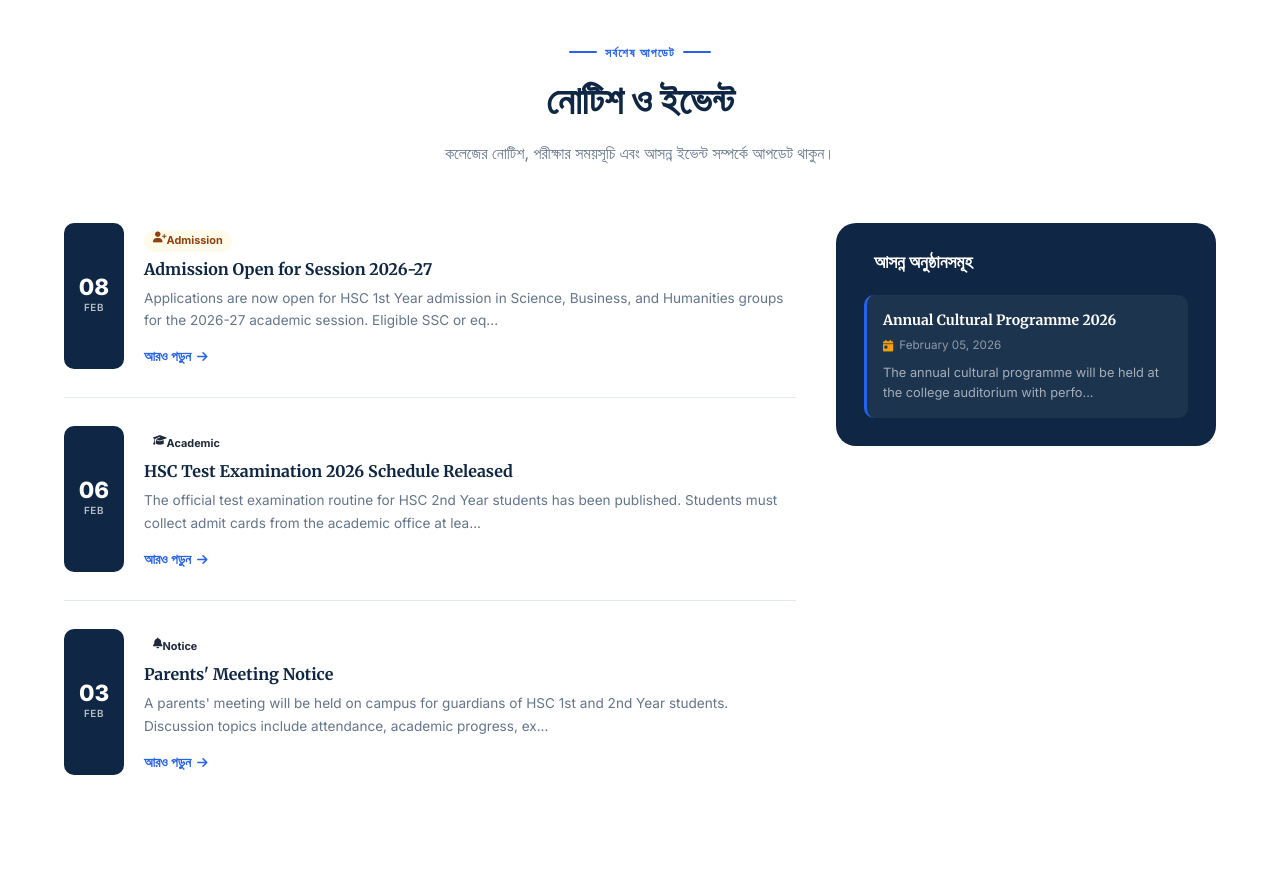
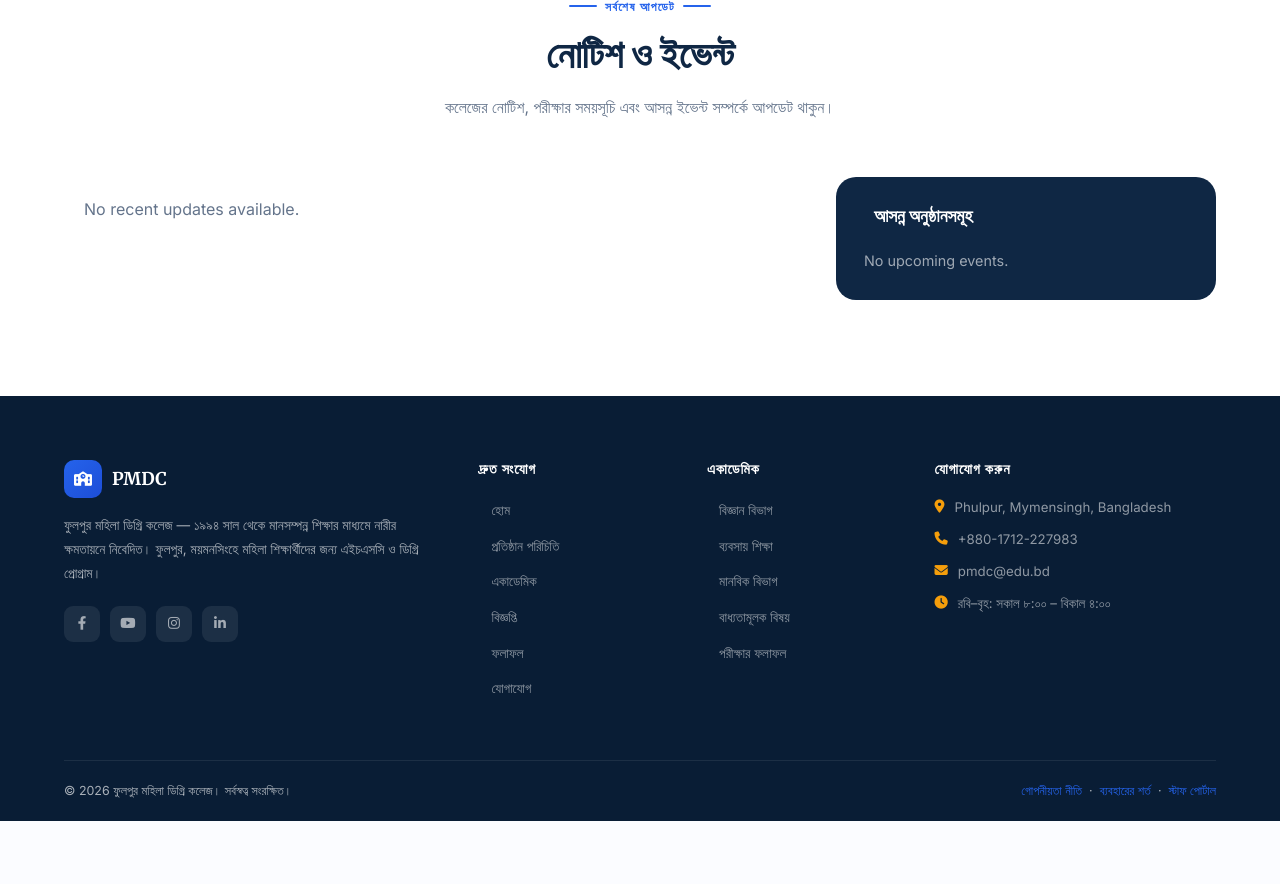
Before and after one commit to ahanafabid01/pmdc, a PHP site: page /pmdc/ in a window 1280 px wide. Shown: the part 4674-5558 px from the top of the page. After the commit the page ends 5495 px from the top, so only its background shows below. Run offline with PHP 8.4, Linux system fonts and the light colour scheme; data that the repository does not hold is empty.

Commit message:
feat: implement announcement management system and remove maintenance scripts

```diff
--- a/includes/announcements-data.php
+++ b/includes/announcements-data.php
@@ -64,85 +64,7 @@ function pmdc_announcements_init() {
     ) ENGINE=InnoDB DEFAULT CHARSET=utf8mb4 COLLATE=utf8mb4_unicode_ci;";
 
     if ($db->exec($sql) !== false) {
-        // Seed initial data
-        $items = [
-            [
-                'title' => 'Admission Open for Session 2026-27',
-                'category' => 'admission',
-                'category_label' => 'Admission',
-                'badge_label' => 'Urgent',
-                'badge_class' => 'badge-urgent',
-                'date' => '2026-02-08',
-                'author' => 'Admission Office',
-                'published' => 1,
-                'body' => "Applications are now open for HSC 1st Year admission in Science, Business, and Humanities groups for the 2026-27 academic session.\n\nEligible SSC or equivalent pass students are encouraged to complete the application process before the deadline. Required documents include academic transcripts, birth certificate, and recent photographs.\n\nFor details about eligibility, admission fee, and submission instructions, please contact the college office during working hours.",
-                'attachment' => null,
-            ],
-            [
-                'title' => 'HSC Test Examination 2026 Schedule Released',
-                'category' => 'academic',
-                'category_label' => 'Academic',
-                'badge_label' => 'New',
-                'badge_class' => 'badge-new',
-                'date' => '2026-02-06',
-                'author' => 'Exam Committee',
-                'published' => 1,
-                'body' => "The official test examination routine for HSC 2nd Year students has been published.\n\nStudents must collect admit cards from the academic office at least two days before the first exam date. Attendance in all scheduled exams is mandatory.\n\nAny student with unresolved fee dues should complete payment before collecting exam documents.",
-                'attachment' => json_encode([
-                    'type' => 'pdf',
-                    'name' => 'HSC-Test-Exam-Schedule-2026.pdf',
-                    'size' => '432 KB',
-                    'url' => 'https://www.w3.org/WAI/ER/tests/xhtml/testfiles/resources/pdf/dummy.pdf',
-                ]),
-            ],
-            [
-                'title' => 'Annual Cultural Programme 2026',
-                'category' => 'event',
-                'category_label' => 'Event',
-                'badge_label' => '',
-                'badge_class' => '',
-                'date' => '2026-02-05',
-                'author' => 'Cultural Committee',
-                'published' => 1,
-                'body' => "The annual cultural programme will be held at the college auditorium with performances from students across all departments.\n\nThe event includes music, drama, recitation, and group dance. Rehearsal slots are available from Sunday to Thursday after class hours.\n\nStudents interested in participating should register with the student affairs desk by February 12, 2026.",
-                'attachment' => json_encode([
-                    'type' => 'image',
-                    'name' => 'annual-cultural-programme-2026.jpg',
-                    'size' => '1.8 MB',
-                    'url' => 'https://images.unsplash.com/photo-1514525253161-7a46d19cd819?w=1600&q=80',
-                ]),
-            ],
-            [
-                'title' => "Parents' Meeting Notice",
-                'category' => 'notice',
-                'category_label' => 'Notice',
-                'badge_label' => 'Important',
-                'badge_class' => 'badge-important',
-                'date' => '2026-02-03',
-                'author' => 'Principal Office',
-                'published' => 1,
-                'body' => "A parents' meeting will be held on campus for guardians of HSC 1st and 2nd Year students.\n\nDiscussion topics include attendance, academic progress, exam preparation, and institutional policies. Parents are requested to attend with the student ID card.\n\nThe meeting will begin at 10:00 AM and conclude by 1:00 PM in the main seminar hall.",
-                'attachment' => null,
-            ],
-            [
-                'title' => 'Draft Announcement Example',
-                'category' => 'notice',
-                'category_label' => 'Notice',
-                'badge_label' => '',
-                'badge_class' => '',
-                'date' => '2026-01-09',
-                'author' => 'Administration',
-                'published' => 0,
-                'body' => "This unpublished record is intentionally excluded from public pages.",
-                'attachment' => null,
-            ],
-        ];
 
-        $stmt = $db->prepare("INSERT INTO pmdc_announcements (title, slug, category, category_label, badge_label, badge_class, date, author, published, body, attachment) VALUES (?, ?, ?, ?, ?, ?, ?, ?, ?, ?, ?)");
-        foreach ($items as $item) {
-            $slug = pmdc_generate_slug($item['title']);
-            $stmt->execute([$item['title'], $slug, $item['category'], $item['category_label'], $item['badge_label'], $item['badge_class'], $item['date'], $item['author'], $item['published'], $item['body'], $item['attachment']]);
-        }
     }
     return true;
 }
--- a/index.php
+++ b/index.php
@@ -3,7 +3,7 @@ require_once __DIR__ . '/includes/config.php';
 $page       = 'home';
 $page_title = 'Phulpur Mohila Degree College | Excellence in Education';
 require_once __DIR__ . '/includes/announcements-data.php';
-$ticker_notices = array_slice(pmdc_get_published_announcements(), 0, 8);
+$ticker_notices = array_slice(pmdc_get_published_announcements(), 0, 5);
 include 'includes/header.php';
 ?>
 
```
Also changed, not shown: check_i18n_keys.php (deleted, +0 -51 lines), check_values.php (deleted, +0 -7 lines), test_db.php (deleted, +0 -15 lines).
